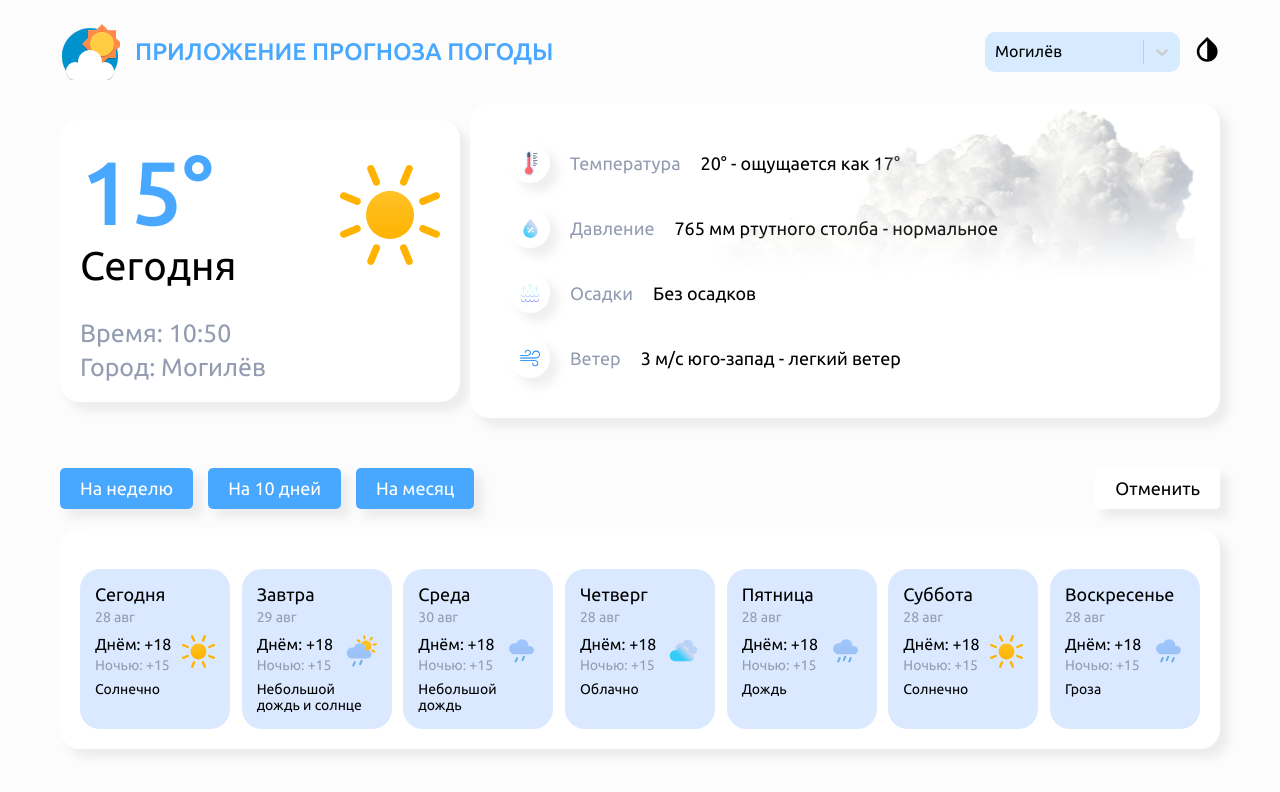
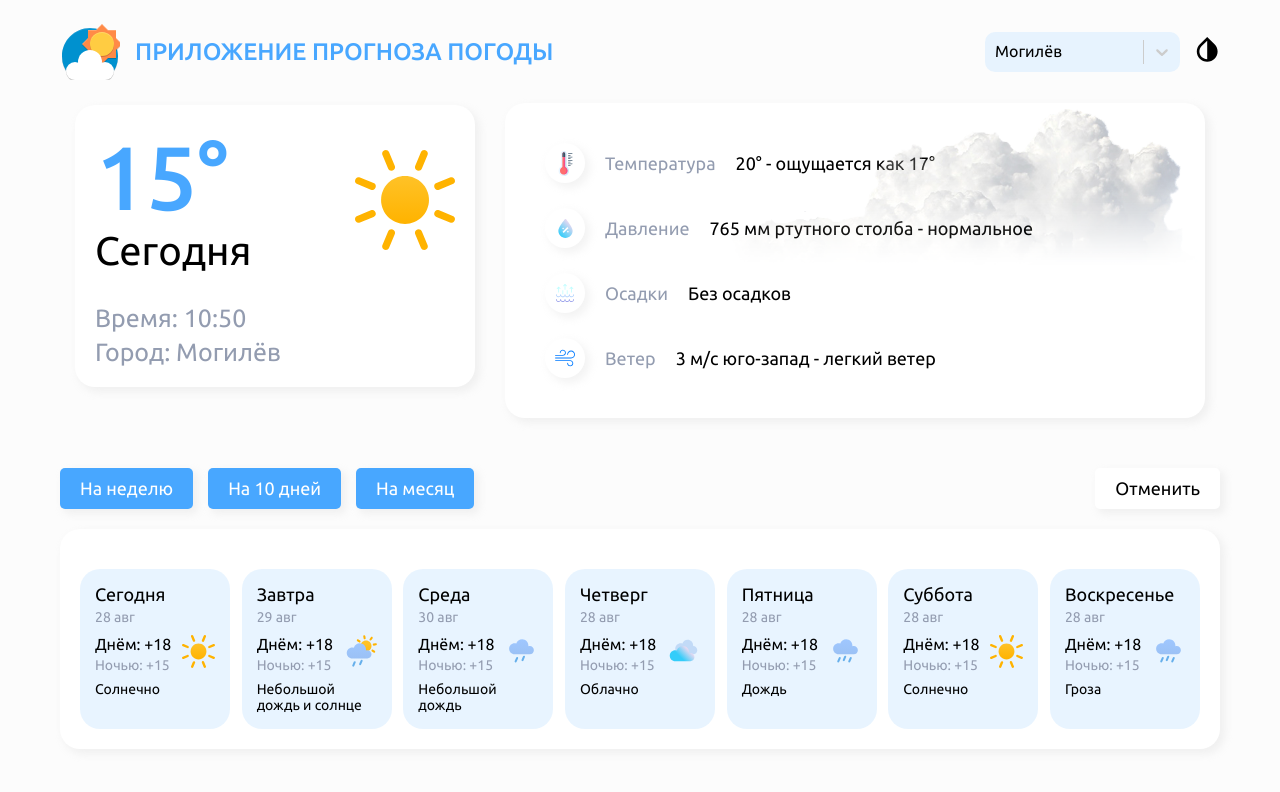
Before and after one commit to FireVaDick/Modsen_React_Practice, a React (Create React App) app in the folder weather-app/: page / in a window 1280 px wide. Shown: the top 792 px of the page. Built offline with nearby package versions, Linux system fonts and the light colour scheme.

Commit message:
Visual fix
Added some adaptive to Day and DayInfo

```diff
--- a/weather-app/src/model/ChangeSccRootVariables.ts
+++ b/weather-app/src/model/ChangeSccRootVariables.ts
@@ -1,5 +1,4 @@
 import { Theme } from "../context/ThemeContext";
-
 
 export function changeSccRootVariables(theme: Theme) {
   const root = document.querySelector(':root') as HTMLElement;
--- a/weather-app/src/pages/Home/Home.module.scss
+++ b/weather-app/src/pages/Home/Home.module.scss
@@ -1,8 +1,9 @@
 .home {
   .wrapper {
     display: flex;
+    flex-wrap: wrap;
     align-items: center;
-    justify-content: space-between;
+    justify-content: center;
     margin-bottom: 50px;
   }
 }
--- a/weather-app/src/pages/Home/components/ThisDay/ThisDay.module.scss
+++ b/weather-app/src/pages/Home/components/ThisDay/ThisDay.module.scss
@@ -1,6 +1,8 @@
 @import '../../../../styles/variables.scss';
 
 .this__day {
+  margin-right: 30px;
+  margin-bottom: 30px;
   padding: 20px;
   max-width: 400px;
   width: 100%;
--- a/weather-app/src/pages/Home/components/ThisDayInfo/ThisDayInfo.module.scss
+++ b/weather-app/src/pages/Home/components/ThisDayInfo/ThisDayInfo.module.scss
@@ -3,7 +3,7 @@
 .this__day_info {
   position: relative;
   padding: 40px;
-  max-width: 750px;
+  max-width: 700px;
   width: 100%;
   background-color: var(#{--components-background-default});;
   box-shadow: $box-shadow;
--- a/weather-app/src/shared/Header/Header.tsx
+++ b/weather-app/src/shared/Header/Header.tsx
@@ -19,7 +19,7 @@ export const Header = (props: Props) => {
   const colorStyles = {
     control: (styles: any) => ({
       ...styles,
-      backgroundColor: theme.theme === Theme.DARK ? '#4f4f4f': '#d6ebff',
+      backgroundColor: theme.theme === Theme.DARK ? '#393b41': 'rgba(227, 242, 255, 0.8)',
       width: '195px',
       height: '40px',
       border: 'none',
--- a/weather-app/src/styles/variables.scss
+++ b/weather-app/src/styles/variables.scss
@@ -1,4 +1,4 @@
-$box-shadow: 8px 8px 8px 1px rgba(180, 180, 180, 0.2);
+$box-shadow: 4px 4px 8px 1px rgba(196, 196, 196, 0.2);
 $border-radius: 20px;
 
 $primary-color: #48a7ff;
@@ -10,10 +10,10 @@ $body-background-light: #fcfcfc;
 $body-background-dark: #0d1218;
 
 $components-background-light: #ffffff;
-$components-background-dark: #4f4f4f;
+$components-background-dark: #393b41;
 
-$card-background-light: rgba(71, 147, 255, 0.2);
-$card-background-dark: #2e3035;
+$card-background-light: rgba(227, 242, 255, 0.8);
+$card-background-dark: rgba(5, 5, 5, 0.28);
 
 $card-box-shadow-light: 0px 3px 20px rgba(147, 144, 144, 0.28);
 $card-box-shadow-dark: 0px 3px 20px rgba(5, 5, 5, 0.28);
```
